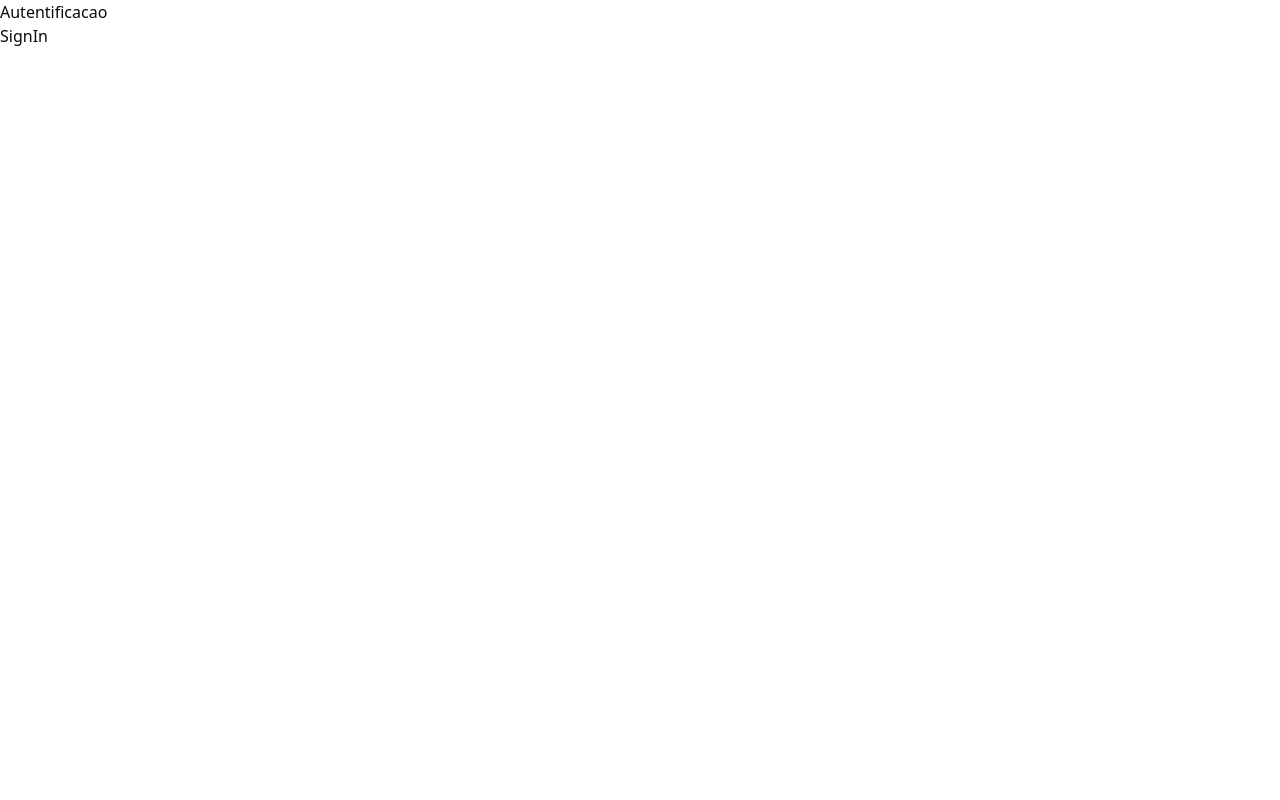
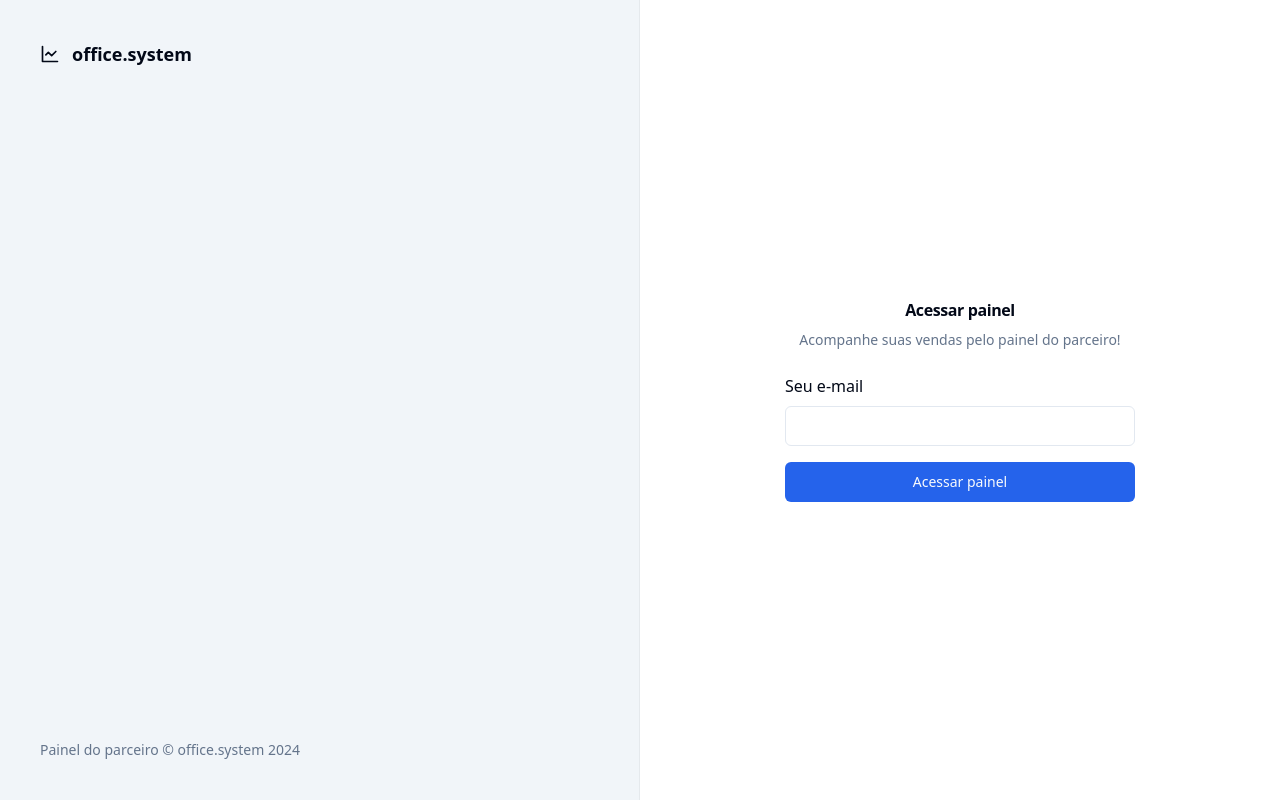
Before and after one commit to kauanevieira/office-system, a React (Vite) app: page /sign-in in a window 1280 px wide. Built offline with nearby package versions, Linux system fonts and the light colour scheme.

Commit message:
feat: page login

```diff
--- a/package.json
+++ b/package.json
@@ -10,6 +10,7 @@
     "preview": "vite preview"
   },
   "dependencies": {
+    "@radix-ui/react-label": "^2.0.2",
     "@radix-ui/react-slot": "^1.0.2",
     "class-variance-authority": "^0.7.0",
     "clsx": "^2.1.1",
--- /dev/null
+++ b/src/components/ui/input.tsx
@@ -0,0 +1,25 @@
+import * as React from 'react'
+
+import { cn } from '@/lib/utils'
+
+export interface InputProps
+  extends React.InputHTMLAttributes<HTMLInputElement> {}
+
+const Input = React.forwardRef<HTMLInputElement, InputProps>(
+  ({ className, type, ...props }, ref) => {
+    return (
+      <input
+        type={type}
+        className={cn(
+          'flex h-10 w-full rounded-md border border-input bg-background px-3 py-2 text-sm ring-offset-background file:border-0 file:bg-transparent file:text-sm file:font-medium placeholder:text-muted-foreground focus-visible:outline-none focus-visible:ring-2 focus-visible:ring-ring focus-visible:ring-offset-2 disabled:cursor-not-allowed disabled:opacity-50',
+          className,
+        )}
+        ref={ref}
+        {...props}
+      />
+    )
+  },
+)
+Input.displayName = 'Input'
+
+export { Input }
--- /dev/null
+++ b/src/components/ui/label.tsx
@@ -0,0 +1,24 @@
+import * as LabelPrimitive from '@radix-ui/react-label'
+import { cva, type VariantProps } from 'class-variance-authority'
+import * as React from 'react'
+
+import { cn } from '@/lib/utils'
+
+const labelVariants = cva(
+  'text-sm font-medium leading-none peer-disabled:cursor-not-allowed peer-disabled:opacity-70',
+)
+
+const Label = React.forwardRef<
+  React.ElementRef<typeof LabelPrimitive.Root>,
+  React.ComponentPropsWithoutRef<typeof LabelPrimitive.Root> &
+    VariantProps<typeof labelVariants>
+>(({ className, ...props }, ref) => (
+  <LabelPrimitive.Root
+    ref={ref}
+    className={cn(labelVariants(), className)}
+    {...props}
+  />
+))
+Label.displayName = LabelPrimitive.Root.displayName
+
+export { Label }
--- a/src/global.css
+++ b/src/global.css
@@ -2,69 +2,54 @@
   @tailwind components;
   @tailwind utilities;
 
+
 @layer base {
   :root {
     --background: 0 0% 100%;
-      --foreground: 240 10% 3.9%;
-
+    --foreground: 222.2 84% 4.9%;
     --card: 0 0% 100%;
-      --card-foreground: 240 10% 3.9%;
-
+    --card-foreground: 222.2 84% 4.9%;
     --popover: 0 0% 100%;
-      --popover-foreground: 240 10% 3.9%;
-
-      --primary: 240 5.9% 10%;
-      --primary-foreground: 0 0% 98%;
-
-      --secondary: 240 4.8% 95.9%;
-      --secondary-foreground: 240 5.9% 10%;
-
-      --muted: 240 4.8% 95.9%;
-      --muted-foreground: 240 3.8% 46.1%;
-
-      --accent: 240 4.8% 95.9%;
-      --accent-foreground: 240 5.9% 10%;
-
+    --popover-foreground: 222.2 84% 4.9%;
+    --primary: 221.2 83.2% 53.3%;
+    --primary-foreground: 210 40% 98%;
+    --secondary: 210 40% 96.1%;
+    --secondary-foreground: 222.2 47.4% 11.2%;
+    --muted: 210 40% 96.1%;
+    --muted-foreground: 215.4 16.3% 46.9%;
+    --accent: 210 40% 96.1%;
+    --accent-foreground: 222.2 47.4% 11.2%;
     --destructive: 0 84.2% 60.2%;
-      --destructive-foreground: 0 0% 98%;
-
-      --border: 240 5.9% 90%;
-      --input: 240 5.9% 90%;
-      --ring: 240 10% 3.9%;
-
+    --destructive-foreground: 210 40% 98%;
+    --border: 214.3 31.8% 91.4%;
+    --input: 214.3 31.8% 91.4%;
+    --ring: 221.2 83.2% 53.3%;
     --radius: 0.5rem;
   }
 
   .dark {
-      --background: 240 10% 3.9%;
-      --foreground: 0 0% 98%;
-
-      --card: 240 10% 3.9%;
-      --card-foreground: 0 0% 98%;
-
-      --popover: 240 10% 3.9%;
-      --popover-foreground: 0 0% 98%;
-
-      --primary: 0 0% 98%;
-      --primary-foreground: 240 5.9% 10%;
-
-      --secondary: 240 3.7% 15.9%;
-      --secondary-foreground: 0 0% 98%;
-
-      --muted: 240 3.7% 15.9%;
-      --muted-foreground: 240 5% 64.9%;
-
-      --accent: 240 3.7% 15.9%;
-      --accent-foreground: 0 0% 98%;
-
+    --background: 222.2 84% 4.9%;
+    --foreground: 210 40% 98%;
+    --card: 222.2 84% 4.9%;
+    --card-foreground: 210 40% 98%;
+    --popover: 222.2 84% 4.9%;
+    --popover-foreground: 210 40% 98%;
+    --primary: 217.2 91.2% 59.8%;
+    --primary-foreground: 222.2 47.4% 11.2%;
+    --secondary: 217.2 32.6% 17.5%;
+    --secondary-foreground: 210 40% 98%;
+    --muted: 217.2 32.6% 17.5%;
+    --muted-foreground: 215 20.2% 65.1%;
+    --accent: 217.2 32.6% 17.5%;
+    --accent-foreground: 210 40% 98%;
     --destructive: 0 62.8% 30.6%;
-      --destructive-foreground: 0 0% 98%;
-
-      --border: 240 3.7% 15.9%;
-      --input: 240 3.7% 15.9%;
-      --ring: 240 4.9% 83.9%;
+    --destructive-foreground: 210 40% 98%;
+    --border: 217.2 32.6% 17.5%;
+    --input: 217.2 32.6% 17.5%;
+    --ring: 224.3 76.3% 48%;
   }
 }
+
 
   @layer base {
     * {
--- a/src/pages/_layouts/auth.tsx
+++ b/src/pages/_layouts/auth.tsx
@@ -1,11 +1,20 @@
+import { LineChart } from 'lucide-react'
 import { Outlet } from 'react-router-dom'
 
 export function AuthLayout() {
   return (
-    <div>
-      <h1>Autentificacao</h1>
+    <div className="grid min-h-screen grid-cols-2">
+      <div className="flex h-full flex-col justify-between border-r border-foreground/5 bg-muted p-10 text-muted-foreground">
+        <div className="flex items-center gap-3 text-lg font-medium text-foreground">
+          <LineChart className="h-5 w-5" />
+          <span className="font-semibold">office.system</span>
+        </div>
+        <footer className="text-sm">
+          Painel do parceiro &copy; office.system {new Date().getFullYear()}
+        </footer>
+      </div>
 
-      <div>
+      <div className="flex flex-col items-center justify-center">
         <Outlet />
       </div>
     </div>
--- a/src/pages/auth/sign-in.tsx
+++ b/src/pages/auth/sign-in.tsx
@@ -1,10 +1,36 @@
+import { Label } from '@radix-ui/react-label'
 import { Helmet } from 'react-helmet-async'
+
+import { Button } from '@/components/ui/button'
+import { Input } from '@/components/ui/input'
 
 export function SignIn() {
   return (
     <div>
       <Helmet title="Login" />
-      <h1>SignIn</h1>
+      <div className="p-8">
+        <div className="flex w-[350px] flex-col justify-center gap-6">
+          <div className="flex flex-col gap-2 text-center">
+            <h1 className="tex-2xl font-semibold tracking-tight">
+              Acessar painel
+            </h1>
+            <p className="text-sm text-muted-foreground">
+              Acompanhe suas vendas pelo painel do parceiro!
+            </p>
+          </div>
+
+          <form className="space-y-4">
+            <div className="space-y-2">
+              <Label htmlFor="email">Seu e-mail</Label>
+              <Input id="email" type="email" />
+            </div>
+
+            <Button className="w-full" type="submit">
+              Acessar painel
+            </Button>
+          </form>
+        </div>
+      </div>
     </div>
   )
 }
```
Also changed, not shown: 1 other file (tests, documents, lock files or other folders). Lines whose indentation alone changed are shown as unchanged.
